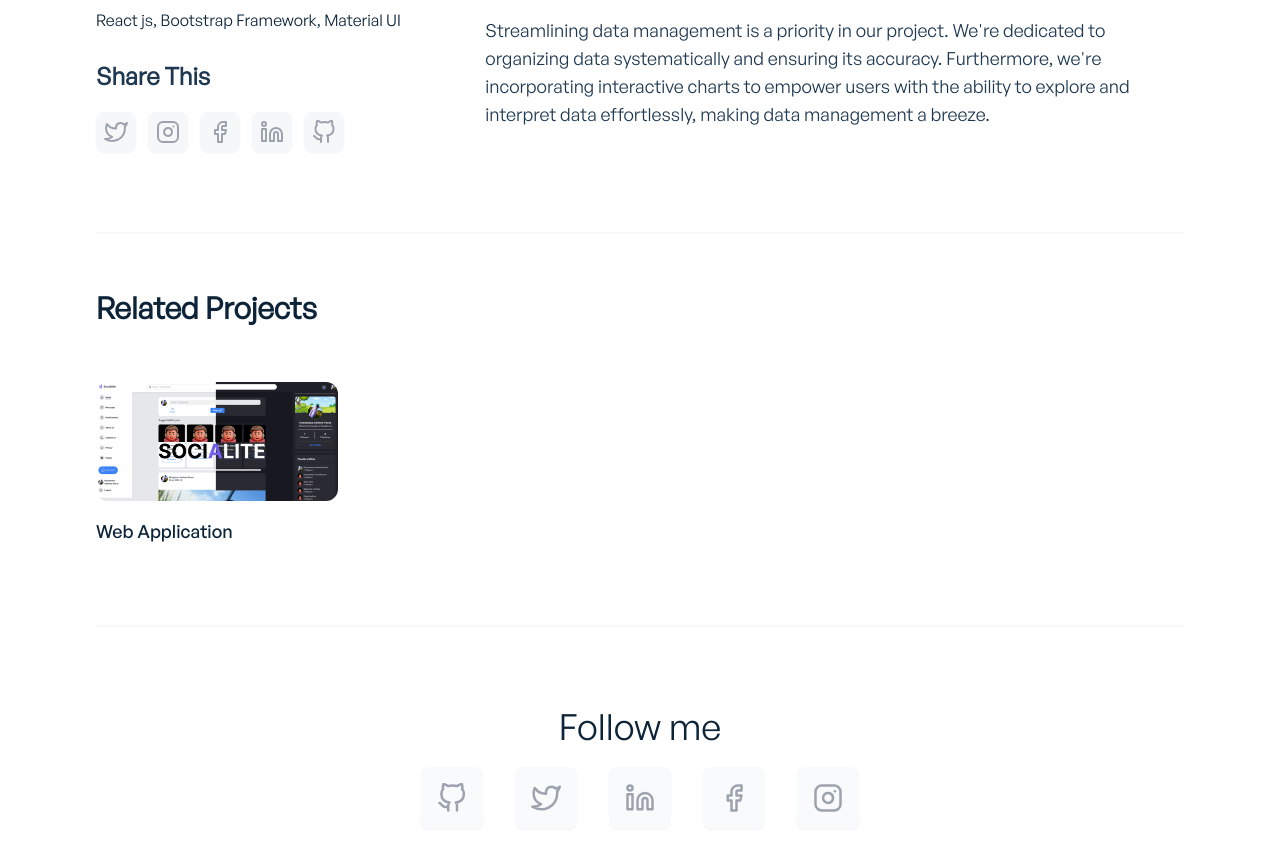
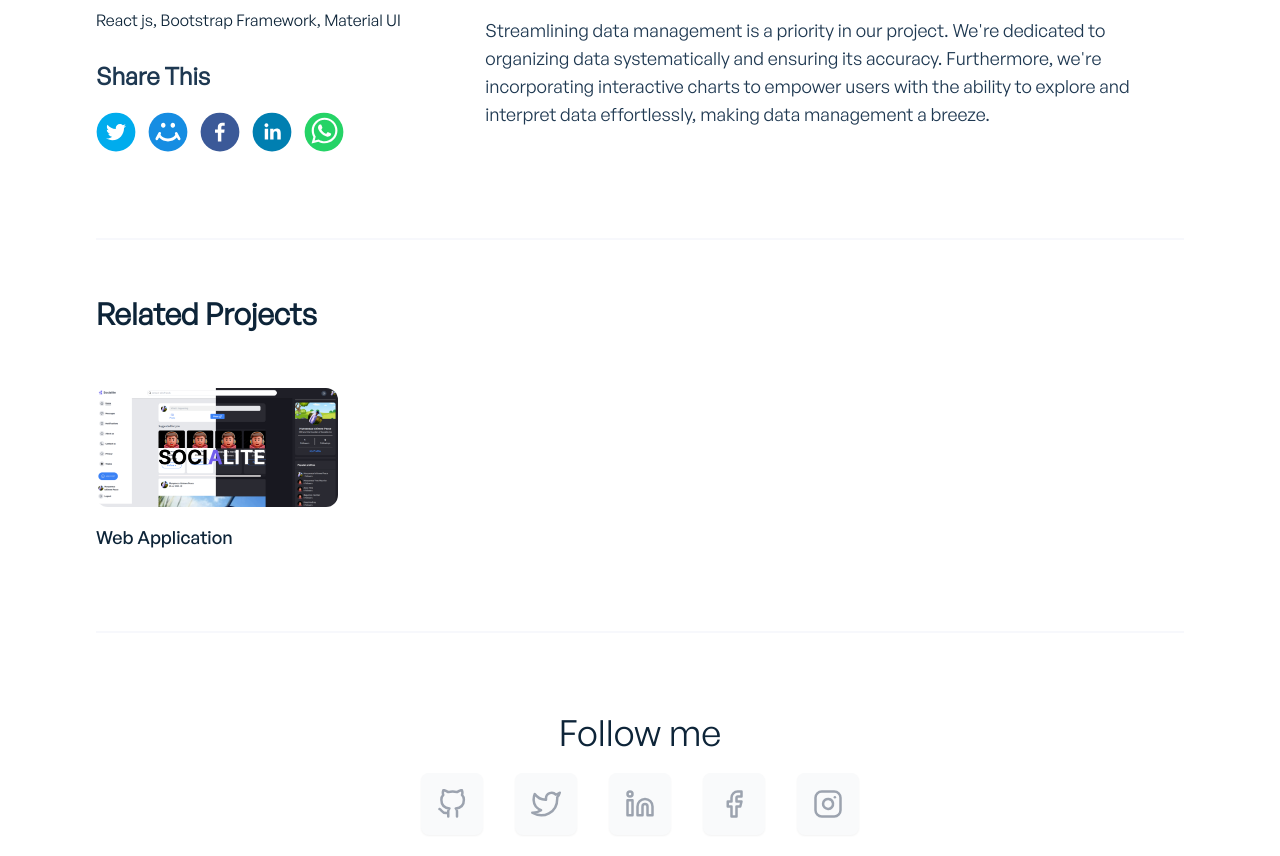
Before and after one commit to Peace-Ishimwe/Peace-Ishimwe.dev, a React (Create React App) app in the folder client/: page /projects/single-project/1 in a window 1280 px wide. Shown: the part 989-1845 px from the top of the page. Built offline with nearby package versions, Linux system fonts and the light colour scheme.

Commit message:
single projects share

```diff
--- a/client/package.json
+++ b/client/package.json
@@ -20,6 +20,7 @@
 		"react-router-dom": "^6.15.0",
 		"react-scripts": "5.0.1",
 		"react-scroll": "^1.8.9",
+		"react-share": "^4.4.1",
 		"react-toastify": "^9.1.3",
 		"react-vivus": "^0.0.2",
 		"styled-components": "^6.0.7",
--- a/client/public/index.html
+++ b/client/public/index.html
@@ -6,8 +6,8 @@
 		<meta name="viewport" content="width=device-width, initial-scale=1" />
 		<meta name="theme-color" content="#000000" />
 		<meta
-			name="description"
-			content="Web site created using create-react-app"
+			name="Peace Ishimwe's site"
+			content="The site showcasing the skills and experience of Peace Ishimwe"
 		/>
 		<link rel="apple-touch-icon" href="%PUBLIC_URL%/favicon.png" />
 		<link rel="manifest" href="%PUBLIC_URL%/manifest.json" />
--- a/client/src/components/projects/ProjectInfo.jsx
+++ b/client/src/components/projects/ProjectInfo.jsx
@@ -1,6 +1,7 @@
 import { useContext } from 'react';
 import SingleProjectContext from '../../context/SingleProjectContext';
 import { useParams } from 'react-router-dom';
+
 
 const ProjectInfo = () => {
 	const { singleProjectData } = useContext(SingleProjectContext);
@@ -29,7 +30,7 @@ const ProjectInfo = () => {
 											target='___blank'
 											className={
 												info.title === 'Website' ||
-												info.title === 'Phone'
+													info.title === 'Phone'
 													? 'hover:underline hover:text-indigo-500 dark:hover:text-indigo-400 cursor-pointer duration-300'
 													: ''
 											}
@@ -75,20 +76,13 @@ const ProjectInfo = () => {
 						{data.ProjectInfo.SocialSharing.map(
 							(social) => {
 								return (
-									<a
-										key={social.id}
-										href={social.url}
-										target="__blank"
-										aria-label="Share Project"
-										className="bg-ternary-light dark:bg-ternary-dark text-gray-400 hover:text-primary-dark dark:hover:text-primary-light p-2 rounded-lg shadow-sm duration-500"
-									>
-										<span className="text-lg lg:text-2xl">
-											{social.icon}
-										</span>
-									</a>
+									<div>
+										{social.shareButton }
+									</div>
 								);
 							}
 						)}
+
 					</div>
 				</div>
 			</div>
--- a/client/src/data/Projects/Italos.js
+++ b/client/src/data/Projects/Italos.js
@@ -1,8 +1,8 @@
-import { FiFacebook, FiGithub, FiInstagram, FiLinkedin, FiTwitter } from 'react-icons/fi';
 import Socialite from '../../images/Socialite/Socialite.jpg'
 import italos1 from '../../images/Italos/italos1.png'
 import italos2 from '../../images/Italos/italos2.png'
 import italos3 from '../../images/Italos/italos3.png'
+import { FacebookIcon , FacebookShareButton , TwitterIcon , TwitterShareButton , WhatsappIcon , WhatsappShareButton , LinkedinIcon , LinkedinShareButton , MailruIcon , MailruShareButton } from 'react-share'
 
 export const Italos = {
     ProjectHeader: {
@@ -87,38 +87,78 @@ export const Italos = {
             },
         ],
         SocialSharingHeading: 'Share This',
-        SocialSharing: [
+        SocialSharing : [
             {
               id: 1,
               name: 'Twitter',
-                icon: <FiTwitter />,
-                url: 'https://twitter.com/Peace_Ishimwem',
+              shareButton: (
+                <TwitterShareButton
+                  url='https://peace-ishimwe.vercel.app/projects/single-project/1'
+                  quote={"Peace Ishimwe's portfolio"}
+                  hashtag={'#portfolio...'}
+                >
+                  <TwitterIcon size={40} round={true} />
+                </TwitterShareButton>
+              ),
+              url: 'https://peace-ishimwe.vercel.app/projects/single-project/1',
             },
             {
               id: 2,
-                name: 'Instagram',
-                icon: <FiInstagram />,
-                url: 'https://www.instagram.com/peace_ishimwem/',
+              name: 'Mail',
+              shareButton: (
+                <MailruShareButton
+                  url='https://peace-ishimwe.vercel.app/projects/single-project/1'
+                  quote={"Peace Ishimwe's portfolio"}
+                  hashtag={'#portfolio...'}
+                >
+                  <MailruIcon size={40} round={true} />
+                </MailruShareButton>
+              ),
+              url: 'https://peace-ishimwe.vercel.app/projects/single-project/1',
             },
             {
               id: 3,
               name: 'Facebook',
-                icon: <FiFacebook />,
-                url: 'https://web.facebook.com/peace.ishimwem/',
+              shareButton: (
+                <FacebookShareButton
+                  url='https://peace-ishimwe.vercel.app/projects/single-project/1'
+                  quote={"Peace Ishimwe's portfolio"}
+                  hashtag={'#portfolio...'}
+                >
+                  <FacebookIcon size={40} round={true} />
+                </FacebookShareButton>
+              ),
+              url: 'https://peace-ishimwe.vercel.app/projects/single-project/1',
             },
             {
               id: 4,
               name: 'LinkedIn',
-                icon: <FiLinkedin />,
-                url: 'https://www.linkedin.com/in/peace-ishimwe/',
+              shareButton: (
+                <LinkedinShareButton
+                  url='https://peace-ishimwe.vercel.app/projects/single-project/1'
+                  quote={"Peace Ishimwe's portfolio"}
+                  hashtag={'#portfolio...'}
+                >
+                  <LinkedinIcon size={40} round={true} />
+                </LinkedinShareButton>
+              ),
+              url: 'https://peace-ishimwe.vercel.app/projects/single-project/1',
             },
             {
               id: 5,
-                name: 'Github',
-                icon: <FiGithub />,
-                url: 'https://github.com/Peace-Ishimwe',
+              name: 'Whatsapp',
+              shareButton: (
+                <WhatsappShareButton
+                  url='https://peace-ishimwe.vercel.app/projects/single-project/1'
+                  quote={"Peace Ishimwe's portfolio"}
+                  hashtag={'#portfolio...'}
+                >
+                  <WhatsappIcon size={40} round={true} />
+                </WhatsappShareButton>
+              ),
+              url: 'https://peace-ishimwe.vercel.app/projects/single-project/1',
             },
-        ],
+          ]
     },
     RelatedProject: {
         title: 'Related Projects',
--- a/client/src/data/Projects/Socialite.js
+++ b/client/src/data/Projects/Socialite.js
@@ -2,8 +2,7 @@ import Italos from '../../images/Italos/Italos.png'
 import socialite1 from '../../images/Socialite/socialite1.png'
 import socialite2 from '../../images/Socialite/socialite2.png'
 import socialite3 from '../../images/Socialite/socialite3.png'
-
-import { FiFacebook, FiGithub, FiInstagram, FiLinkedin, FiTwitter } from 'react-icons/fi';
+import { FacebookIcon , FacebookShareButton , TwitterIcon , TwitterShareButton , WhatsappIcon , WhatsappShareButton , LinkedinIcon , LinkedinShareButton , MailruIcon , MailruShareButton } from 'react-share'
 
 export const Socialite = 	{
     ProjectHeader: {
@@ -88,38 +87,78 @@ export const Socialite = 	{
             }
         ],
         SocialSharingHeading: 'Share This',
-        SocialSharing: [
+        SocialSharing : [
             {
               id: 1,
               name: 'Twitter',
-                icon: <FiTwitter />,
-                url: 'https://twitter.com/Peace_Ishimwem',
+              shareButton: (
+                <TwitterShareButton
+                  url='https://peace-ishimwe.vercel.app/projects/single-project/0'
+                  quote={"Peace Ishimwe's portfolio"}
+                  hashtag={'#portfolio...'}
+                >
+                  <TwitterIcon size={40} round={true} />
+                </TwitterShareButton>
+              ),
+              url: 'https://peace-ishimwe.vercel.app/projects/single-project/0',
             },
             {
               id: 2,
-                name: 'Instagram',
-                icon: <FiInstagram />,
-                url: 'https://www.instagram.com/peace_ishimwem/',
+              name: 'Mail',
+              shareButton: (
+                <MailruShareButton
+                  url='https://peace-ishimwe.vercel.app/projects/single-project/0'
+                  quote={"Peace Ishimwe's portfolio"}
+                  hashtag={'#portfolio...'}
+                >
+                  <MailruIcon size={40} round={true} />
+                </MailruShareButton>
+              ),
+              url: 'https://peace-ishimwe.vercel.app/projects/single-project/0',
             },
             {
               id: 3,
               name: 'Facebook',
-                icon: <FiFacebook />,
-                url: 'https://web.facebook.com/peace.ishimwem/',
+              shareButton: (
+                <FacebookShareButton
+                  url='https://peace-ishimwe.vercel.app/projects/single-project/0'
+                  quote={"Peace Ishimwe's portfolio"}
+                  hashtag={'#portfolio...'}
+                >
+                  <FacebookIcon size={40} round={true} />
+                </FacebookShareButton>
+              ),
+              url: 'https://peace-ishimwe.vercel.app/projects/single-project/0',
             },
             {
               id: 4,
               name: 'LinkedIn',
-                icon: <FiLinkedin />,
-                url: 'https://www.linkedin.com/in/peace-ishimwe/',
+              shareButton: (
+                <LinkedinShareButton
+                  url='https://peace-ishimwe.vercel.app/projects/single-project/0'
+                  quote={"Peace Ishimwe's portfolio"}
+                  hashtag={'#portfolio...'}
+                >
+                  <LinkedinIcon size={40} round={true} />
+                </LinkedinShareButton>
+              ),
+              url: 'https://peace-ishimwe.vercel.app/projects/single-project/0',
             },
             {
               id: 5,
-                name: 'Github',
-                icon: <FiGithub />,
-                url: 'https://github.com/Peace-Ishimwe',
+              name: 'Whatsapp',
+              shareButton: (
+                <WhatsappShareButton
+                  url='https://peace-ishimwe.vercel.app/projects/single-project/0'
+                  quote={"Peace Ishimwe's portfolio"}
+                  hashtag={'#portfolio...'}
+                >
+                  <WhatsappIcon size={40} round={true} />
+                </WhatsappShareButton>
+              ),
+              url: 'https://peace-ishimwe.vercel.app/projects/single-project/0',
             },
-        ],
+          ]
     },
     RelatedProject: {
         title: 'Related Projects',
```
Also changed, not shown: 1 other file (tests, documents, lock files or other folders). Lines whose indentation alone changed are shown as unchanged.
